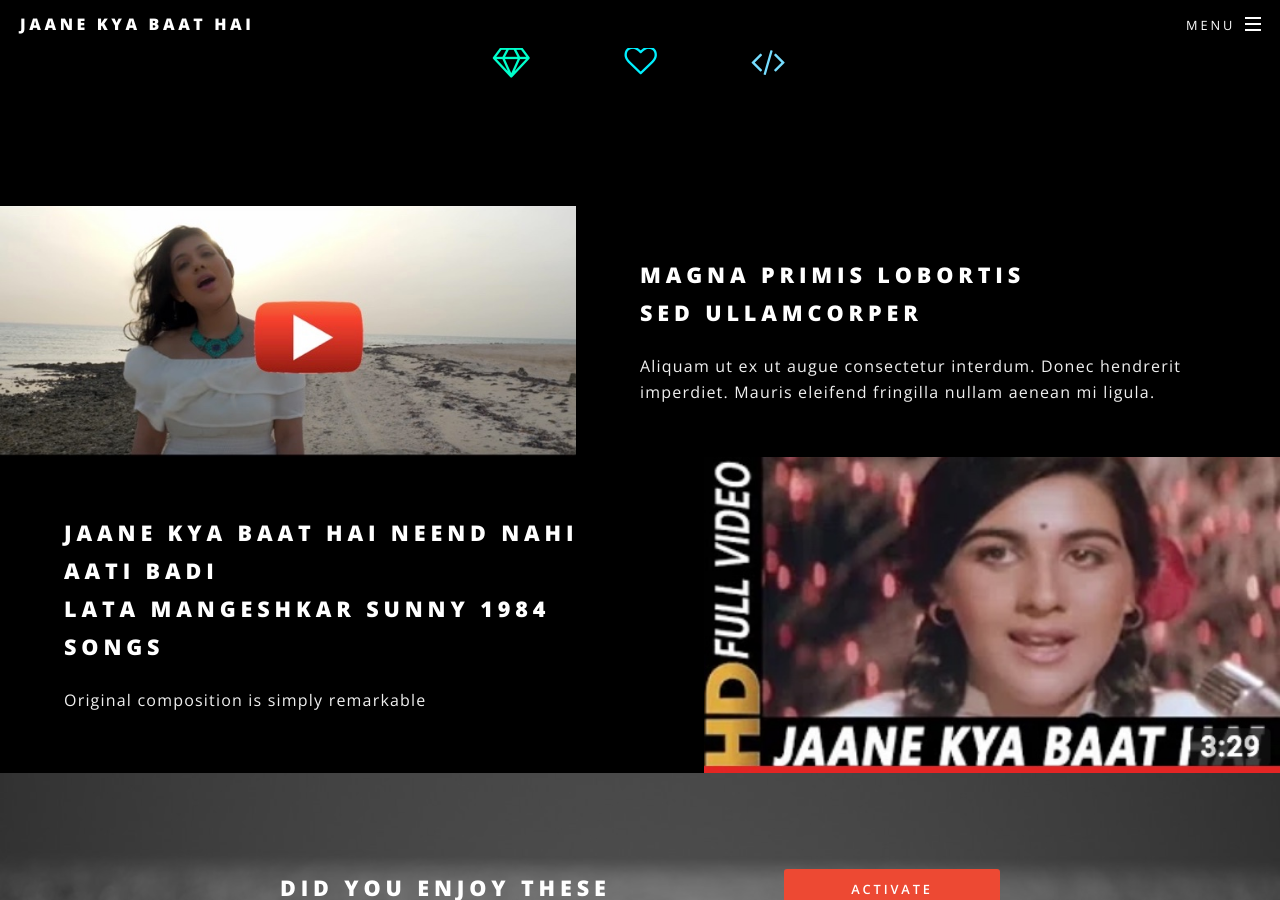
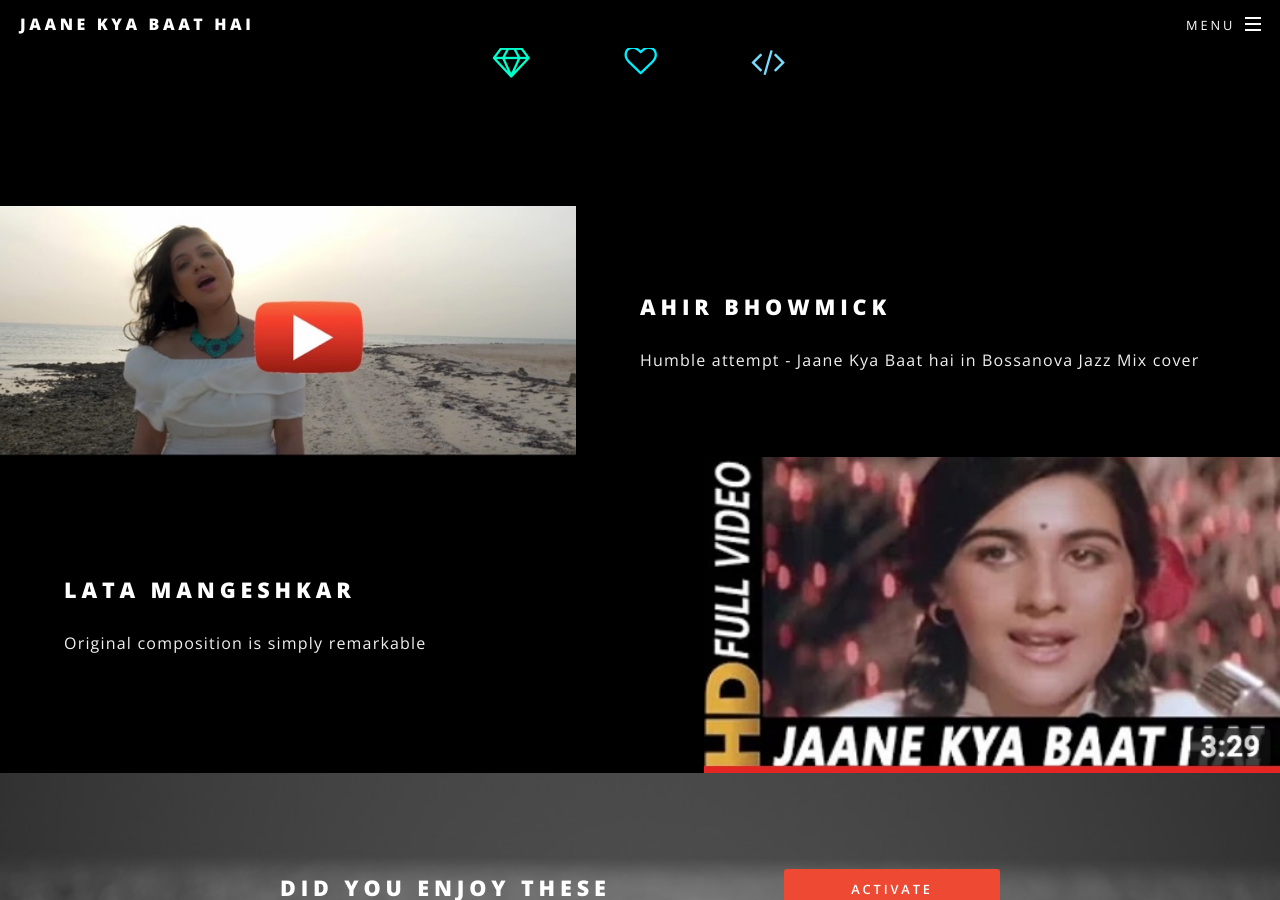
Before and after one commit to mukeshrijhwani/project30, a Jekyll site: the page built from index.html, in a window 1280 px wide and 900 px high, scrolled down 1215 px. Built offline with Jekyll 4.4.1, drawn with Linux system fonts in a browser that asks for light colours.

Commit message:
Update index.html

```diff
--- a/index.html
+++ b/index.html
@@ -35,15 +35,15 @@ layout: landing
 					<section id="two" class="wrapper alt style2">
 						<section class="spotlight">
 							<div class="image"><img src="images/pic01.jpg" alt="" /></div><div class="content">
-								<h2>Magna primis lobortis<br />
-								sed ullamcorper</h2>
-								<p>Aliquam ut ex ut augue consectetur interdum. Donec hendrerit imperdiet. Mauris eleifend fringilla nullam aenean mi ligula.</p>
+								<h2>Ahir Bhowmick<br />
+								</h2>
+								<p>Humble attempt - Jaane Kya Baat hai in Bossanova Jazz Mix cover</p>
 							</div>
 						</section>
 						<section class="spotlight">
 							<div class="image"><img src="images/pic02.jpg" alt="" /></div><div class="content">
-								<h2>Jaane Kya Baat Hai Neend Nahi Aati Badi <br/> Lata Mangeshkar  Sunny 1984 Songs<br />
-								</h2>
+							<h2>Lata Mangeshkar<br /> </h2>
+
 								<p>Original composition is simply remarkable</p>
 							</div>
 						</section>
```
